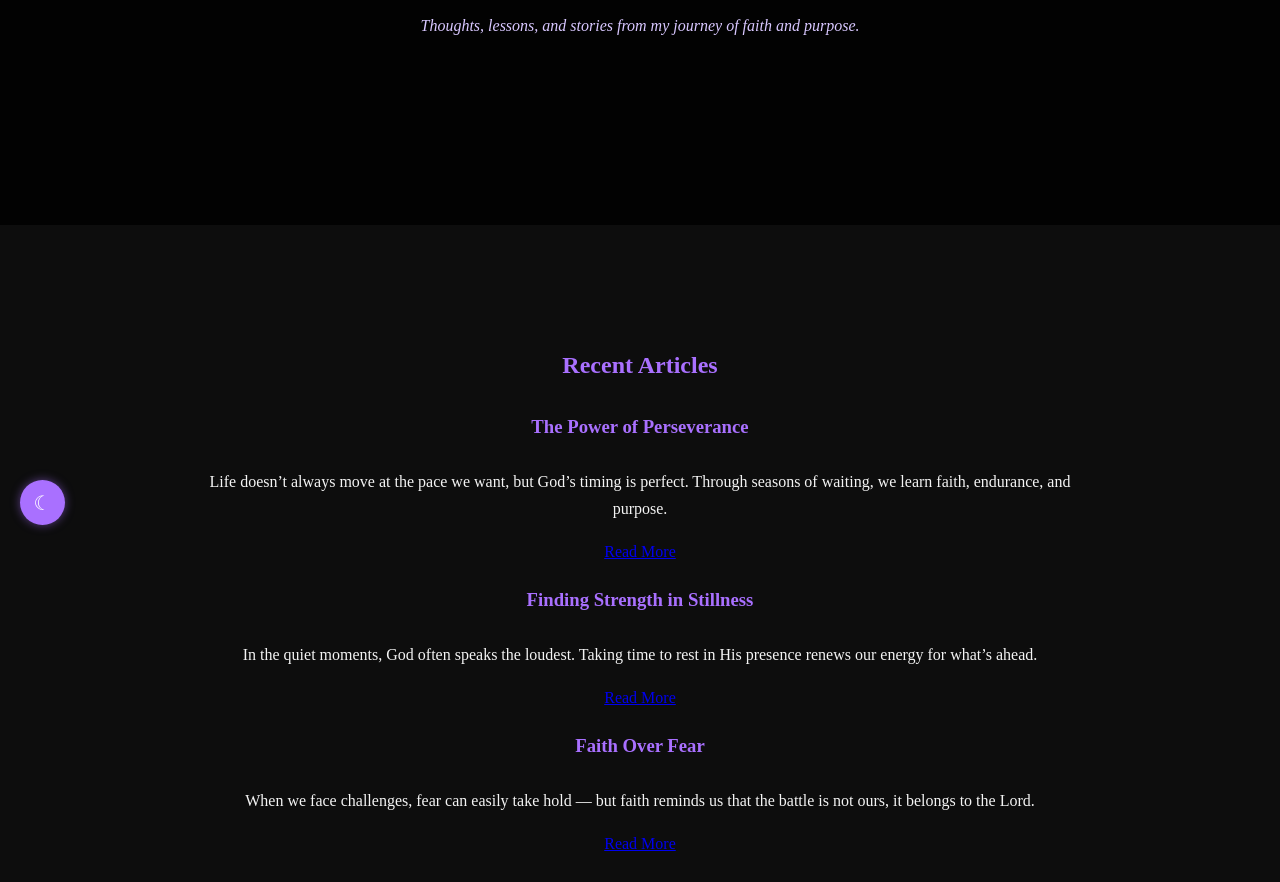
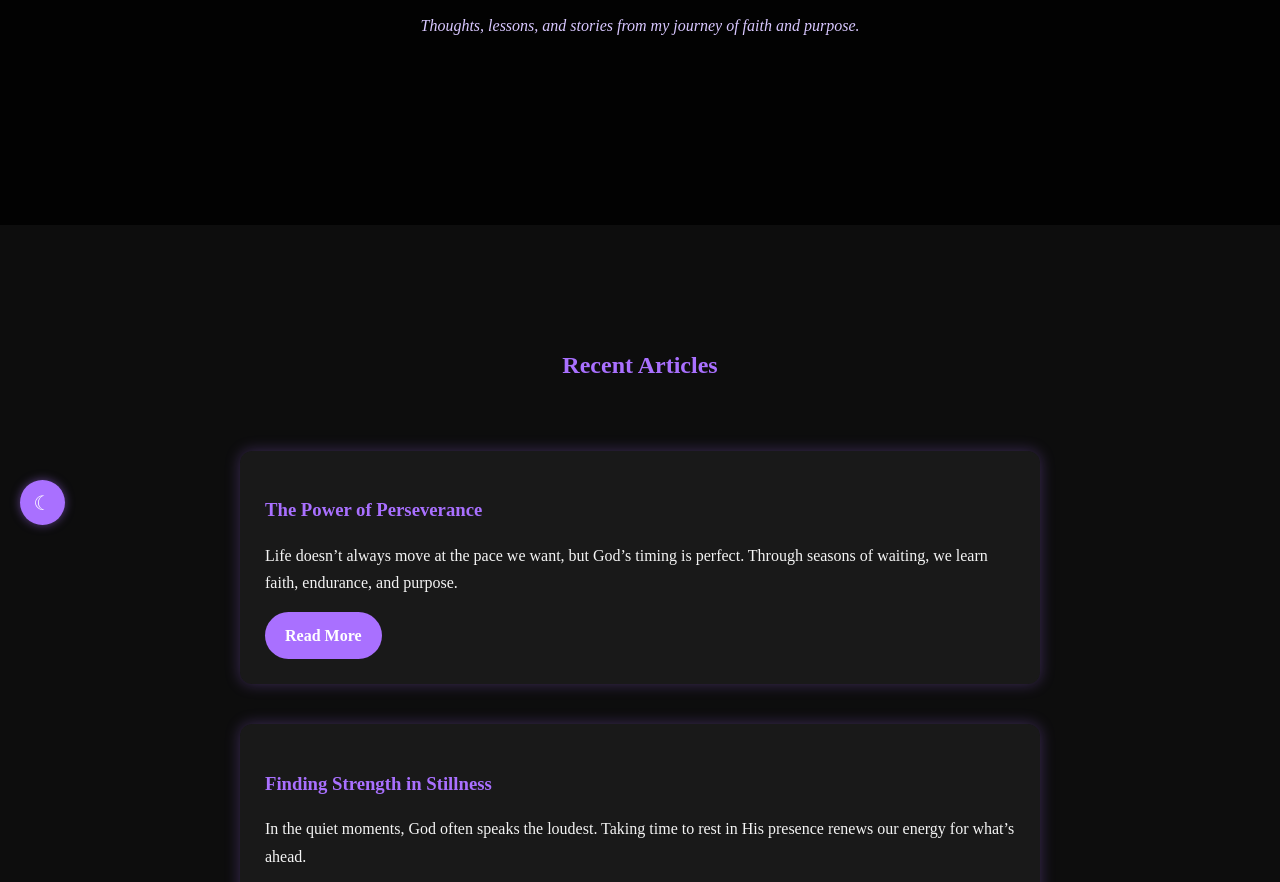
Before and after one commit to jamestrichards/jamestrichards, a plain HTML site: page articles.html in a window 1280 px wide. Shown: the part 255-1137 px from the top of the page. Drawn offline with Linux system fonts and the light colour scheme.

Commit message:
Update style.css

```diff
--- a/style.css
+++ b/style.css
@@ -65,7 +65,8 @@ body {
   transition: color 0.3s;
 }
 
-.navbar li a:hover {
+.navbar li a:hover,
+.navbar li a.active {
   color: #a970ff;
 }
 
@@ -146,18 +147,6 @@ section h3, section h2 {
   box-shadow: 0 0 20px rgba(169, 112, 255, 0.5);
 }
 
-/* === Section Transition Backgrounds === */
-.section-transition {
-  width: 100%;
-  height: 200px;
-  background: url('https://images.unsplash.com/photo-1503264116251-35a269479413?auto=format&fit=crop&w=1400&q=60') center/cover no-repeat;
-  filter: blur(3px) brightness(0.6) saturate(1.2) sepia(0.2) hue-rotate(270deg);
-}
-
-.purple-bg {
-  background: rgba(169, 112, 255, 0.08);
-}
-
 /* === Social Media Icons === */
 .social-icons {
   display: flex;
@@ -176,7 +165,7 @@ section h3, section h2 {
   color: #fff;
 }
 
-/* === Gallery Section === */
+/* === Gallery Section (Auto Resize & Crop) === */
 .gallery-grid {
   display: grid;
   grid-template-columns: repeat(auto-fit, minmax(250px, 1fr));
@@ -185,7 +174,7 @@ section h3, section h2 {
 
 .gallery-grid img {
   width: 100%;
-  height: 250px;
+  aspect-ratio: 1 / 1;
   object-fit: cover;
   border-radius: 10px;
   box-shadow: 0 0 10px rgba(169, 112, 255, 0.4);
@@ -277,6 +266,53 @@ section h3, section h2 {
   transform: translateY(0);
 }
 
+/* === Article Page === */
+#articles {
+  display: flex;
+  flex-direction: column;
+  align-items: center;
+  gap: 40px;
+}
+
+.article-card {
+  background: rgba(255, 255, 255, 0.05);
+  padding: 25px;
+  border-radius: 12px;
+  box-shadow: 0 0 15px rgba(169, 112, 255, 0.3);
+  max-width: 750px;
+  text-align: left;
+  transition: transform 0.3s, background 0.3s;
+}
+
+.article-card:hover {
+  transform: translateY(-5px);
+  background: rgba(255, 255, 255, 0.08);
+}
+
+.article-card h3 {
+  color: #a970ff;
+  margin-bottom: 10px;
+}
+
+.article-card p {
+  margin-bottom: 15px;
+}
+
+.read-more {
+  display: inline-block;
+  color: #fff;
+  background-color: #a970ff;
+  padding: 10px 20px;
+  border-radius: 25px;
+  text-decoration: none;
+  font-weight: bold;
+  transition: 0.3s;
+}
+
+.read-more:hover {
+  background-color: #8a4bff;
+}
+
 /* === Footer === */
 footer {
   text-align: center;
```
